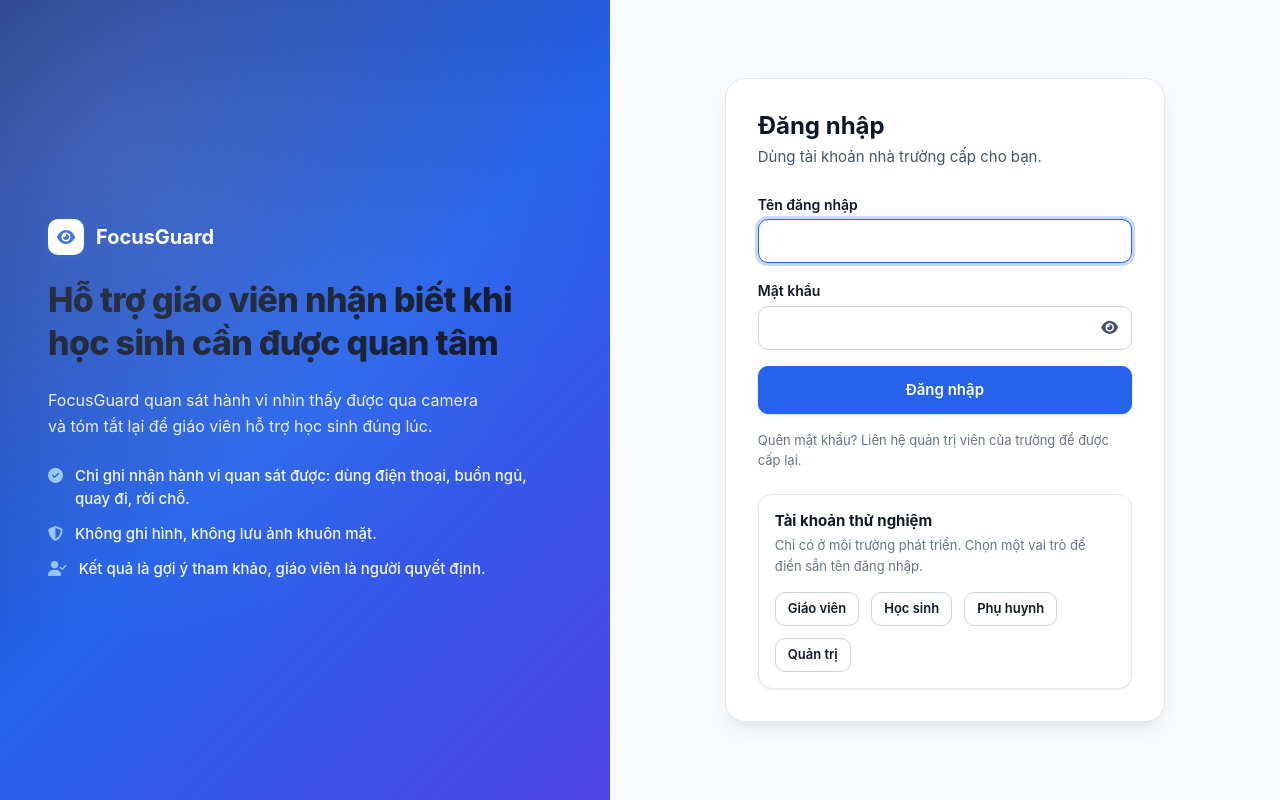
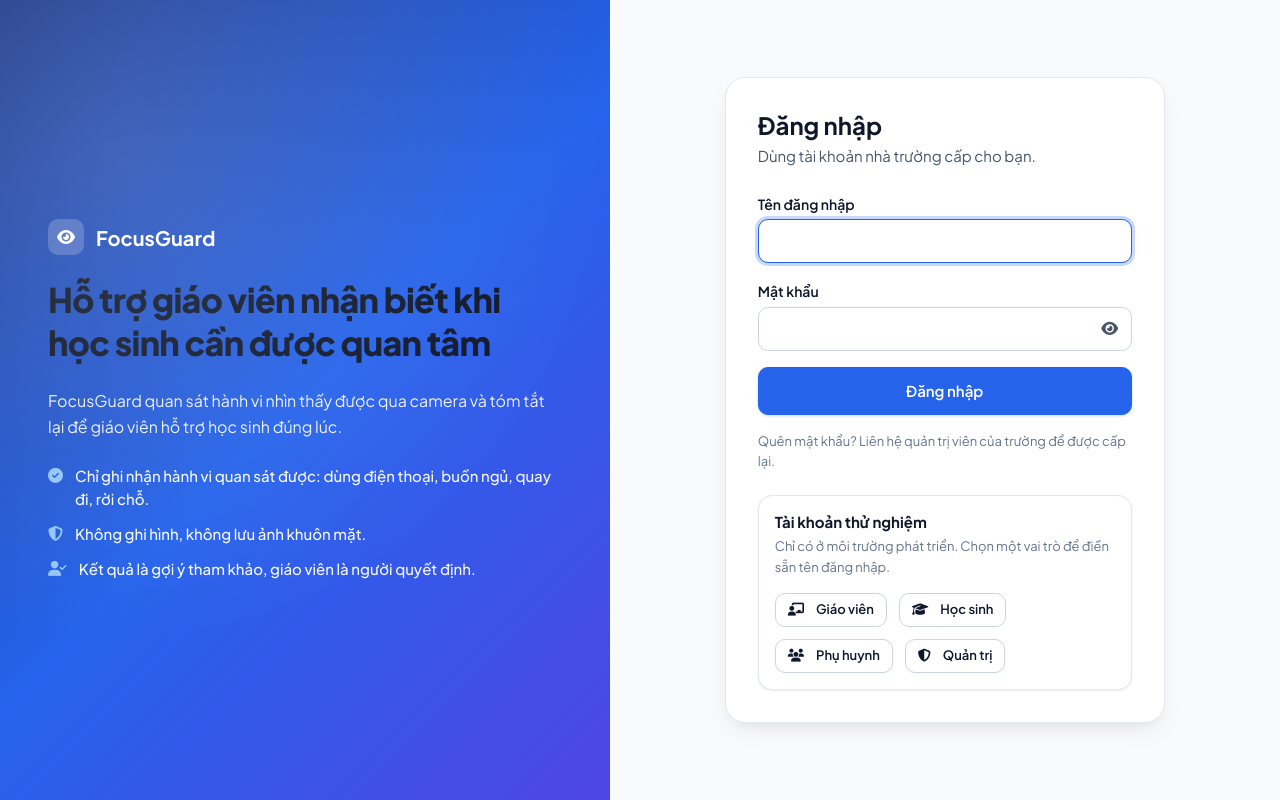
Before and after one commit to bk20006baolong1-ship-it/FocusguardAI, a Flask app: page /login in a window 1280 px wide. Run offline with Flask 3, Linux system fonts and the light colour scheme; some libraries are stand-ins or nearby versions.

Commit message:
feat(ui): modernize login hero card and demo account buttons

```diff
--- a/templates/login.html
+++ b/templates/login.html
@@ -7,6 +7,9 @@
   <script>
     (function () { try { var t = localStorage.getItem("fg-theme"); if (t === "dark" || t === "light") document.documentElement.setAttribute("data-bs-theme", t); } catch (e) {} })();
   </script>
+  <link rel="preconnect" href="https://fonts.googleapis.com">
+  <link rel="preconnect" href="https://fonts.gstatic.com" crossorigin>
+  <link href="https://fonts.googleapis.com/css2?family=Plus+Jakarta+Sans:wght@400;500;600;700;800&family=JetBrains+Mono:wght@400;500;600&display=swap" rel="stylesheet">
   <link href="{{ url_for('static', filename='css/bootstrap.min.css') }}" rel="stylesheet">
   <link href="{{ url_for('static', filename='css/all.min.css') }}" rel="stylesheet">
   <link href="{{ url_for('static', filename='css/app.css') }}" rel="stylesheet">
@@ -15,7 +18,7 @@
 <div class="fg-auth">
   <section class="fg-auth-side" aria-label="Giới thiệu FocusGuard">
     <div class="fg-row">
-      <span class="fg-brand-mark" style="background: #fff; color: var(--fg-primary);"><i class="fa-solid fa-eye" aria-hidden="true"></i></span>
+      <span class="fg-brand-mark" style="background: rgba(255, 255, 255, 0.2); backdrop-filter: blur(8px); -webkit-backdrop-filter: blur(8px); color: #fff; box-shadow: none;"><i class="fa-solid fa-eye" aria-hidden="true"></i></span>
       <strong style="font-size: 1.25rem;">FocusGuard</strong>
     </div>
     <h1>Hỗ trợ giáo viên nhận biết khi học sinh cần được quan tâm</h1>
@@ -77,10 +80,10 @@
           <p class="fg-card-title mb-1">Tài khoản thử nghiệm</p>
           <p class="fg-helper mt-0 mb-3">Chỉ có ở môi trường phát triển. Chọn một vai trò để điền sẵn tên đăng nhập.</p>
           <div class="fg-row" id="demoAccounts">
-            <button type="button" class="btn btn-secondary btn-sm" data-demo-user="teacher">Giáo viên</button>
-            <button type="button" class="btn btn-secondary btn-sm" data-demo-user="hocsinh">Học sinh</button>
-            <button type="button" class="btn btn-secondary btn-sm" data-demo-user="phuhuynh">Phụ huynh</button>
-            <button type="button" class="btn btn-secondary btn-sm" data-demo-user="admin">Quản trị</button>
+            <button type="button" class="btn btn-secondary btn-sm" data-demo-user="teacher"><i class="fa-solid fa-chalkboard-user me-1" aria-hidden="true"></i>Giáo viên</button>
+            <button type="button" class="btn btn-secondary btn-sm" data-demo-user="hocsinh"><i class="fa-solid fa-graduation-cap me-1" aria-hidden="true"></i>Học sinh</button>
+            <button type="button" class="btn btn-secondary btn-sm" data-demo-user="phuhuynh"><i class="fa-solid fa-users me-1" aria-hidden="true"></i>Phụ huynh</button>
+            <button type="button" class="btn btn-secondary btn-sm" data-demo-user="admin"><i class="fa-solid fa-shield-halved me-1" aria-hidden="true"></i>Quản trị</button>
           </div>
         </div>
       </div>
```
